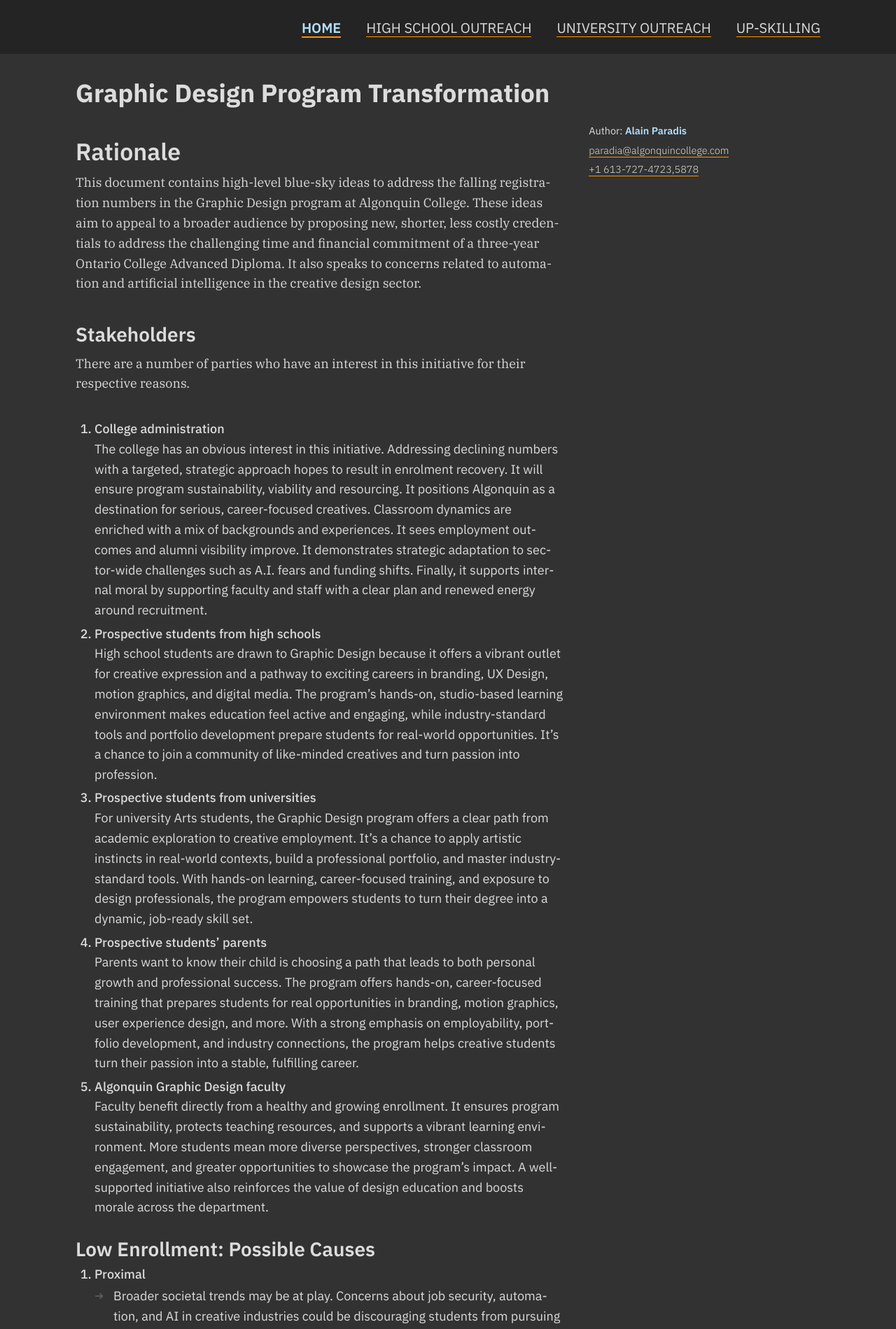
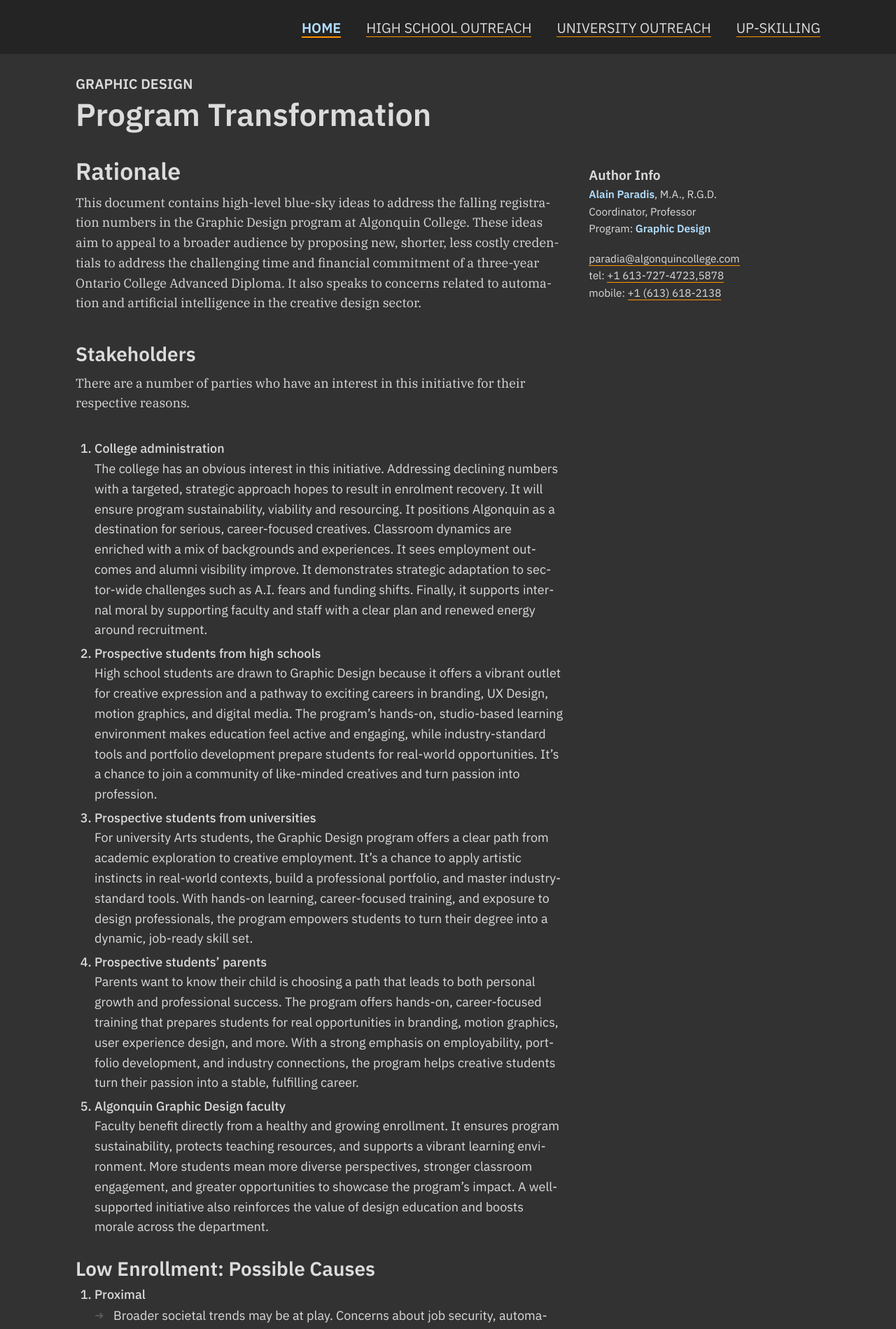
Before and after one commit to AlainParadis/program-transformation, a Jekyll site: the page built from index.md, in a window 1280 px wide. Shown: the top 1899 px of the page at 70% size. Built offline with Jekyll 4.4.1, drawn with Linux system fonts in a browser that asks for light colours; some of the changed text lies outside the part shown.

Commit message:
aside love and data file

```diff
--- a/_data/sitewide.yml
+++ b/_data/sitewide.yml
@@ -1,6 +1,9 @@
 program-name: Graphic Design
 site-title: Program Transformation
-professor: Alain Paradis
+my-name: Alain Paradis
+my-job-title: Coordinator, Professor
+credentials: M.A., R.G.D.
 prof-short-name: Alain
 email: paradia@algonquincollege.com
 phone: +1 613-727-4723,5878
+mobile: +1 (613) 618-2138
--- a/_includes/aside.html
+++ b/_includes/aside.html
@@ -1,9 +1,12 @@
-<p>
-	Author: <strong>{{ site.data.sitewide.professor }}</strong>
-</p>
-<p>
-	<a href="mailto:paradia@algonquincollege.com">{{ site.data.sitewide.email }}</a>
-</p>
-<p>
-	<a href="tel:613-727-4723,5878">{{ site.data.sitewide.phone }}</a>
-</p>
+
+<h3>
+	Author Info
+</h3>
+<ul>
+	<li><strong>{{ site.data.sitewide.my-name }}</strong>, {{ site.data.sitewide.credentials }}</li>
+	<li>{{ site.data.sitewide.my-job-title }}</li>
+	<li>Program: <strong>{{ site.data.sitewide.program-name }}</strong></li>
+	<li class="aside-spacer"><a href="mailto:paradia@algonquincollege.com">{{ site.data.sitewide.email }}</a> </li>
+	<li>tel: <a href="tel:{{ site.data.sitewide.phone }}">{{ site.data.sitewide.phone }}</a></li>
+	<li>mobile: <a href="tel:{{ site.data.sitewide.mobile }}">{{ site.data.sitewide.mobile }}</a></li>
+</ul>
--- a/_layouts/default.html
+++ b/_layouts/default.html
@@ -35,9 +35,8 @@
 		</div>
 	</nav>
 	<header>
-		<h1>
-			<a href="index.html" class="nodecoration">{{ site.data.sitewide.program-name }} {{ site.data.sitewide.site-title }}</a>
-		</h1>
+		<h3><a href="index.html" class="nodecoration">{{ site.data.sitewide.program-name }}</a></h3>
+		<h2><a href="index.html" class="nodecoration">{{ site.data.sitewide.site-title }}</a></h2>
 	</header>
 	<main id="main-content">
 		<h2>
--- a/css/styles.css
+++ b/css/styles.css
@@ -65,6 +65,7 @@ header
 
 nav
 {
+	font-family: var(--sans);
 	grid-area: nav;
 	padding: 0;
 	width: 100%;
@@ -72,9 +73,10 @@ nav
 
 aside
 {
+	grid-area: aside;
 	font-family: "IBM Plex Sans", sans-serif;
+	font-size: 0.85rem;
 	font-style: normal;
-	grid-area: aside;
 	margin: 0 0 0 1rem;
 }
 
@@ -126,6 +128,20 @@ nav ul li a
 }
 
 /* * * * * * * * * * * * TYPOGRAPHY * * * * * * * *  * * * */
+header h2
+{
+	font-size: clamp(2.5rem, 2vw, 2.5rem);
+	margin: 0;
+	padding: 0;
+	line-height: 120%;
+}
+
+header h3
+{
+	font-size: clamp(1.1rem, 1.5vw, 1.75rem);
+	text-transform: uppercase;
+}
+
 h1, h2, h3, h4, h5, h6
 {
 	font-family: "IBM Plex Sans", sans-serif;
@@ -217,7 +233,7 @@ p
 .text-small { font-size: .8rem; }
 
 /* * * * * * * * * * * * * LISTS * * * * * * * * * * * * * */
-ul, ol
+main ul, ol
 {
 	column-count: 1;
 	font-family: var(--sans);
@@ -226,23 +242,23 @@ ul, ol
 	list-style: none;
 }
 
-ol
+main ol
 {
 	counter-reset: li;
 	list-style: decimal;
 }
 
-ol ul { padding-left: 0; }
+main ol ul { padding-left: 0; }
 
-ol li
+main ol li
 {
 	font-weight: 500;
 	font-style: var(--font_style_normal);
 }
 
-ol p { margin-bottom: 0.25rem; }
+main ol p { margin-bottom: 0.25rem; }
 
-ul li
+main ul li
 {
 	font-weight: normal;
 	position: relative;
@@ -251,7 +267,7 @@ ul li
 	color: var(--text-color);
 }
 
-ul li::before
+main ul li::before
 {
 	content: "➜";
 	font-size: 0.9rem;
@@ -259,6 +275,17 @@ ul li::before
 	left: 0;
 	color: var(--medium);
 }
+
+aside h3 { font-size: clamp(1rem, 1.5vw, 1.2rem); }
+
+aside ul
+{
+	list-style: none;
+	margin-left: 0;
+	padding-left: 0;
+}
+
+aside ul li.aside-spacer { margin-top: 1rem; }
 
 dt
 {
@@ -392,30 +419,6 @@ footer div:nth-child(n+1) { margin-top: 1rem; }
 }
 
 .alertBox h3 { margin-top: .5rem; }
-aside a { font-weight: 300; }
-
-aside p, aside ul li
-{
-	font-size: 0.8rem;
-	margin: 0.25rem 0;
-}
-
-aside ul
-{
-	margin-left: .5rem;
-	padding-left: 0;
-}
-
-aside ul li { margin: 0 0; }
-
-aside ul li::before
-{
-	font-size: 0.8rem;
-	position: absolute;
-	left: 0;
-	color: var(--medium);
-}
-
 .text-center, a.text-center { text-align: center; }
 
 .small-caps
@@ -514,7 +517,7 @@ footer span { display: block; }
 
 	nav
 	{
-		font-family: "IBM Plex mono", sans-serif;
+		font-family: var(--sans);
 		font-style: normal;
 		grid-area: nav;
 		font-size: clamp(1.1rem, 2vw, 1.5rem);
--- a/index.md
+++ b/index.md
@@ -50,10 +50,12 @@ title: Rationale
 		<li><em>Media and cultural narratives.</em> Popular media often portrays university life as the <em>default</em> post-secondary experience. College programs, especially in the arts, are underrepresented or stereotyped.</li>
 	</ul>
 </ol>
-<h2>
+<h3>
 	Value Proposition
-</h2>
-The field of graphic design is fulfilling, profitable career, notwithstanding the perceived challenges posed by automation and artificial intelligence.
+</h3>
+<p>
+	The field of graphic design is fulfilling, profitable career, notwithstanding the perceived challenges posed by automation and artificial intelligence.
+</p>
 <ol>
 	<li><em>Graphic design is a human-centred discipline.</em></li>
 	<ul>
@@ -70,12 +72,12 @@ The field of graphic design is fulfilling, profitable career, notwithstanding th
 		<li> Pathways to university degrees</li>
 	</ul>
 </ol>
-<h2>
+<h3>
 	Program Promotion
-</h2>
-<h3>
+</h3>
+<h4>
 	Audience
-</h3>
+</h4>
 <ol>
 	<li><em><a href="highschool.html">High Schools</a></em></li>
 	<ul>
@@ -93,9 +95,9 @@ The field of graphic design is fulfilling, profitable career, notwithstanding th
 		<li>Create micro-credentials to appeal to professionals who wish to add to their existing skill sets.</li>
 	</ul>
 </ol>
-<h2>
-	New Programs Architecture
-</h2>
+<h3>
+	New Programs Framework
+</h3>
 <p>
 	While the current three-year program is successful, this initiative requires that we explore alternatives to attract greater numbers. The following represent ideas for new credentials within the field of graphic design.
 </p>
@@ -164,10 +166,4 @@ The field of graphic design is fulfilling, profitable career, notwithstanding th
 		</li>
 	</ul>
 	</li>
-	<li>Potential areas of study within the practice of graphic design:</li>
-	<ul>
-		<li>Graphic Design fundamentals (contrast, repetition, alignment, proximity)</li>
-		<li>Build better slide decks</li>
-		<li>…</li>
-	</ul>
 </ol>
```
